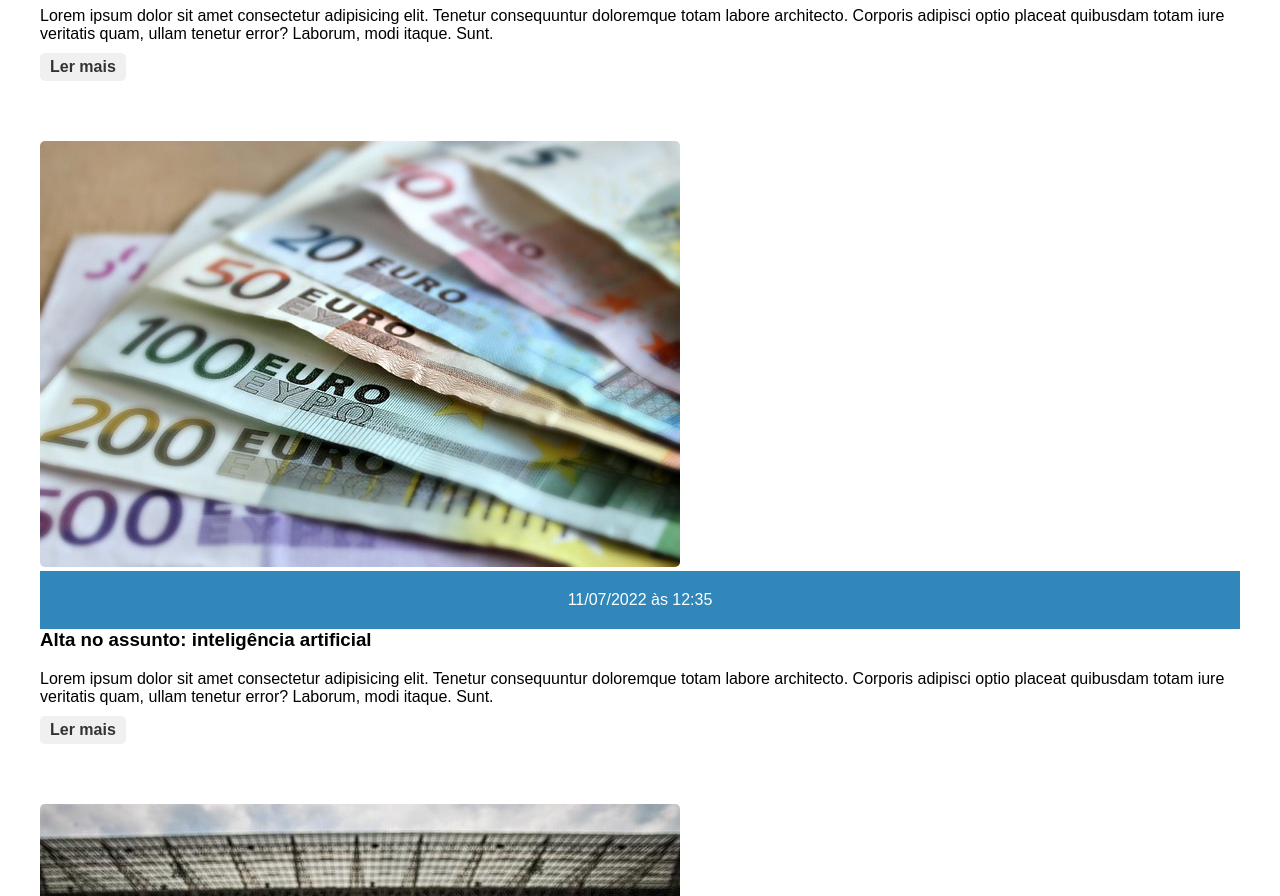
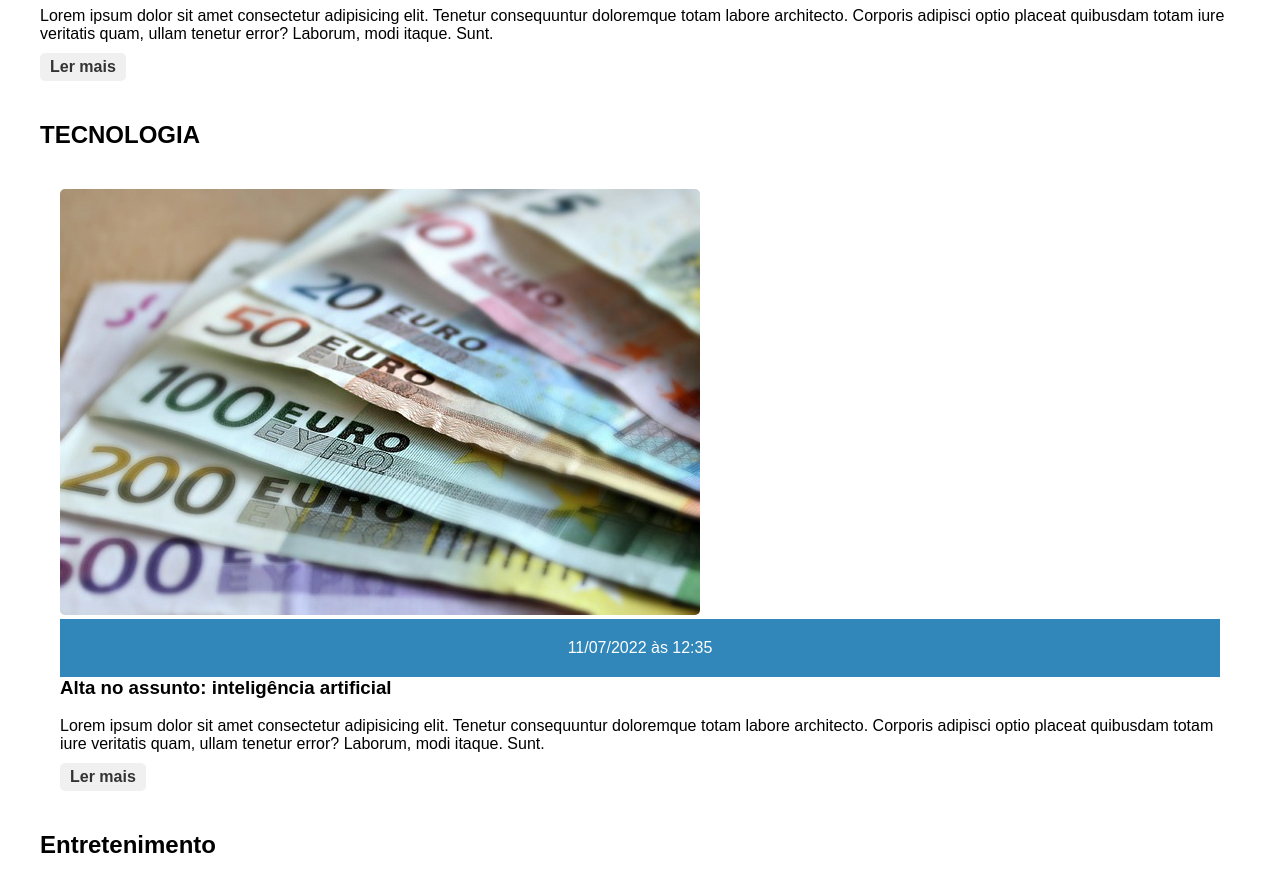
Before and after one commit to Nikooooh/curso_ebac_frontend, a plain HTML site: page index.html in a window 1280 px wide. Shown: the part 4720-5616 px from the top of the page. Drawn offline with Linux system fonts and the light colour scheme.

Commit message:
Inserindo as sections

```diff
--- a/index.html
+++ b/index.html
@@ -143,6 +143,8 @@
         </p>
         <a href="#" title="Leia a notícia completa">Ler mais</a>
       </article>
+      <section>
+        <h2>TECNOLOGIA</h2>
         <article>
           <img src="./imagens/euro.jpg" alt="Tecnologia" />
           <header>
@@ -157,6 +159,9 @@
           </p>
           <a href="#" title="Leia a notícia completa">Ler mais</a>
         </article>
+      </section>
+      <section>
+        <h2>Entretenimento</h2>
         <article>
           <img src="./imagens/futebol.jpg" alt="metallica" />
           <header>
@@ -174,5 +179,6 @@
           <a href="#" title="Leia a notícia completa">Ler mais</a>
         </article>
       </section>
+    </section>
   </body>
 </html>
```
Lines whose indentation alone changed are shown as unchanged.
